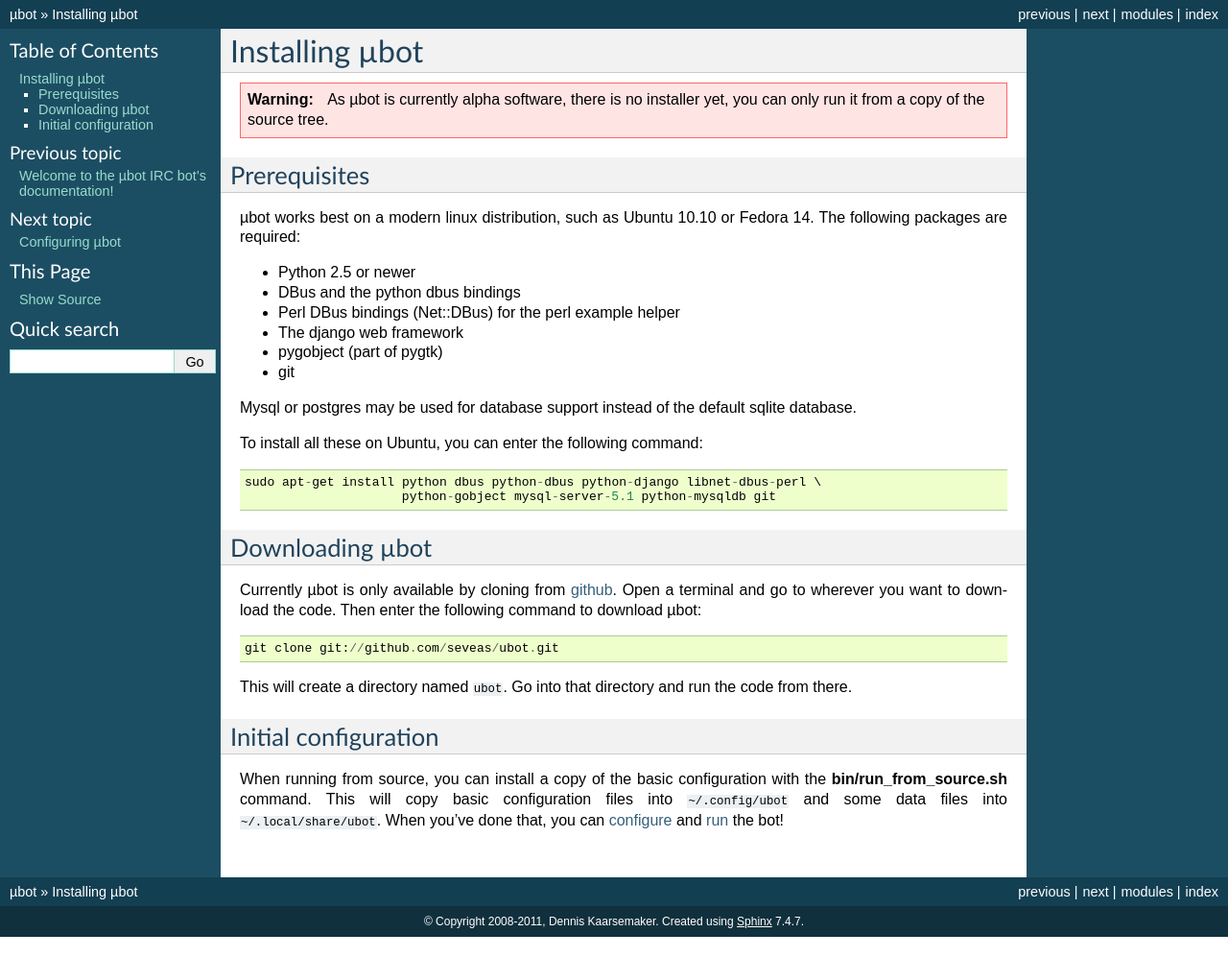
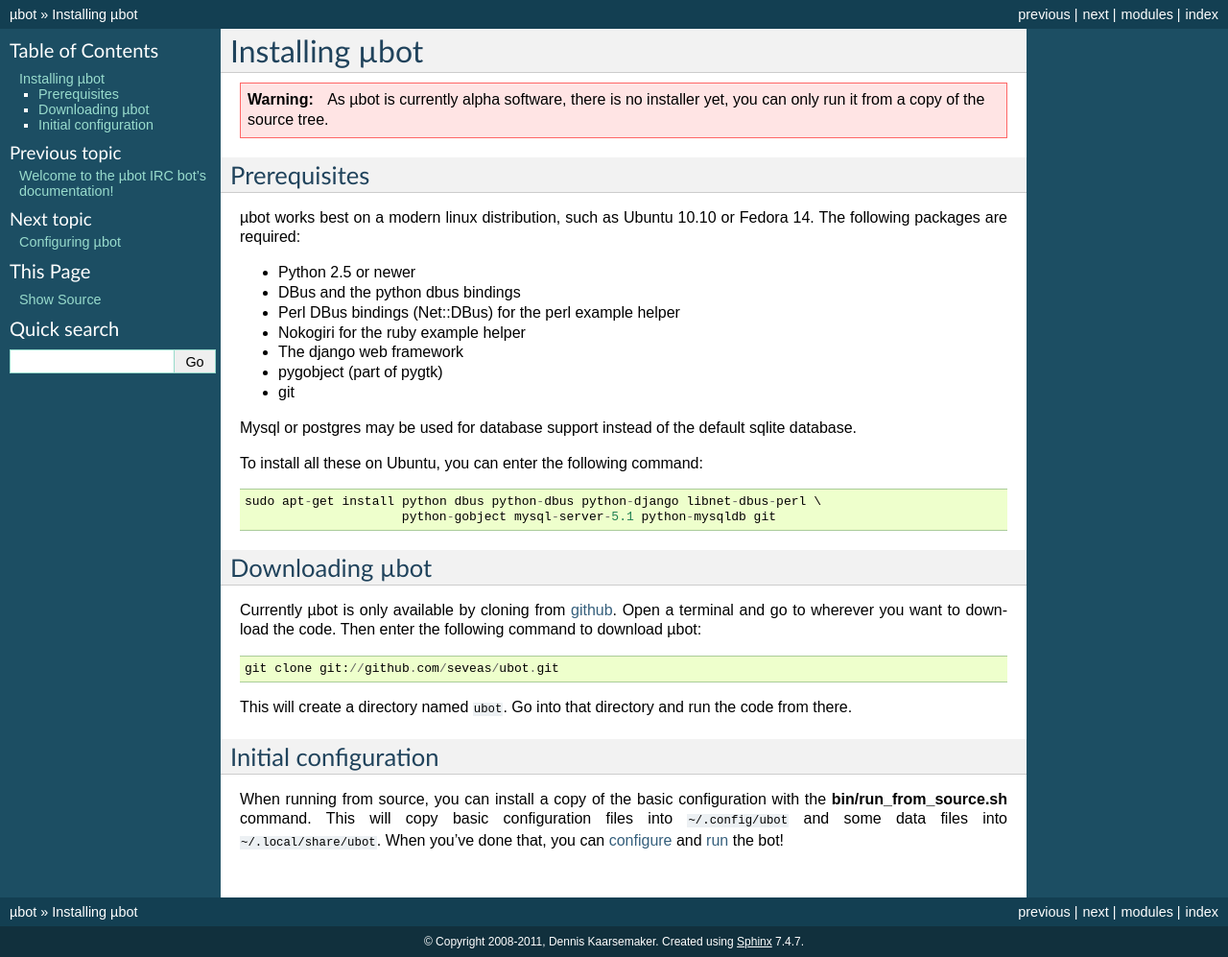
Before and after one commit to seveas/ubot, a Sphinx documentation site: the page built from doc/installing.rst, in a window 1280 px wide. Shown: the whole page at 96% size. Built offline with Sphinx 7.4.7, drawn with Linux system fonts in a browser that asks for light colours; before the commit the page ends 976 px from its top, so only the background shows below that.

```diff
--- a/doc/installing.rst
+++ b/doc/installing.rst
@@ -13,6 +13,7 @@
 * Python 2.5 or newer
 * DBus and the python dbus bindings
 * Perl DBus bindings (Net::DBus) for the perl example helper
+* Nokogiri for the ruby example helper
 * The django web framework
 * pygobject (part of pygtk)
 * git
```
Also changed, not shown: 1 other file.
